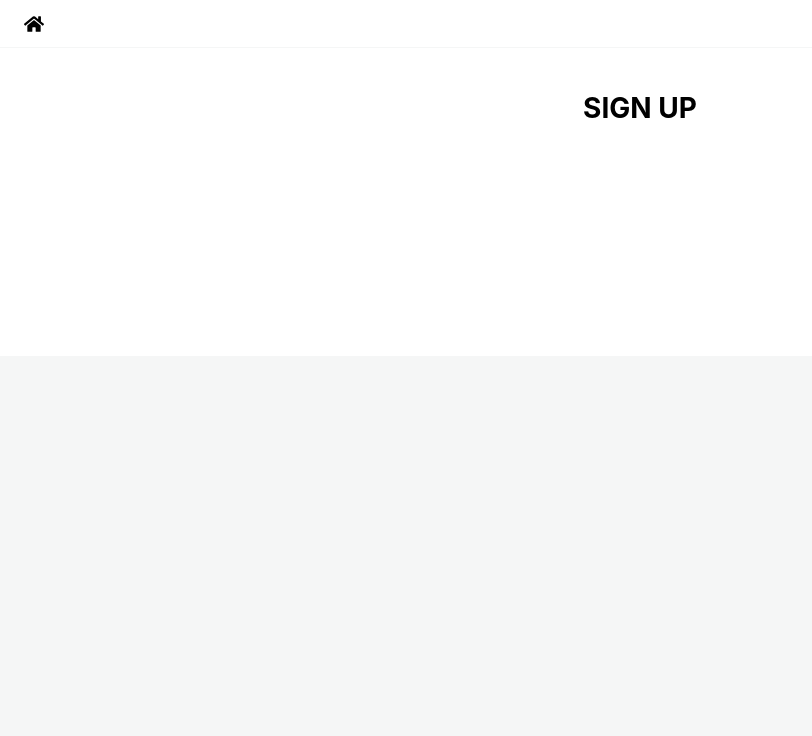
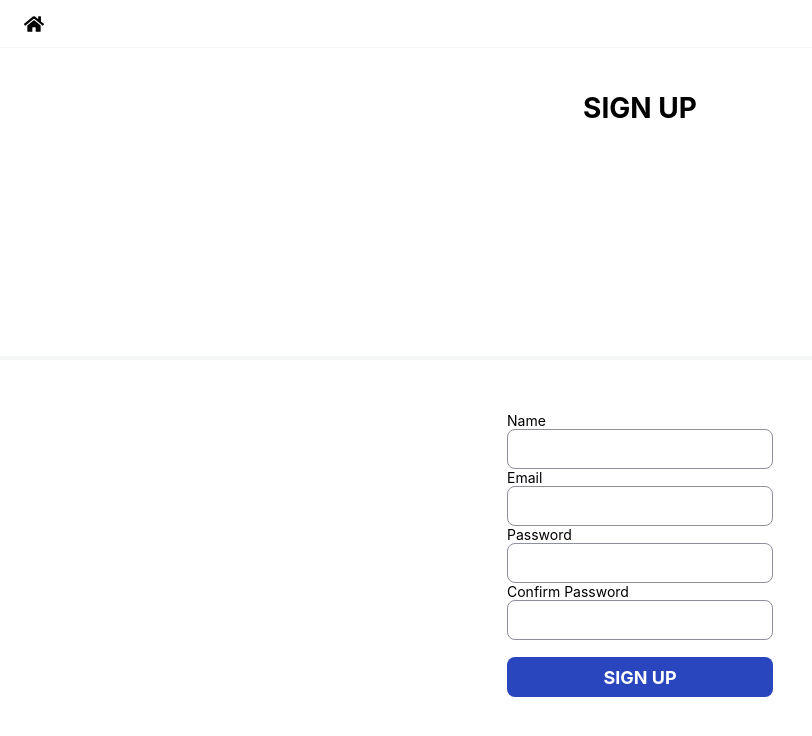
Before and after one commit to alsgudd/soccer-quiz-mobile, a React (Create React App) app in the folder client/: page /signup in a window 1280 px wide. Shown: the top 736 px of the page, without its empty margins (0-812 px from the left). Built offline with nearby package versions, Linux system fonts and the light colour scheme; no server answers.

Commit message:
feat: signUp page 구현, customHook 작성

```diff
--- a/client/src/components/Organisms/SignUpForm.tsx
+++ b/client/src/components/Organisms/SignUpForm.tsx
@@ -0,0 +1,71 @@
+import Atoms from "components/Atoms";
+import { Content, Form } from "components/Molecules";
+import { useForm } from "src/hooks";
+import { validateSignUp } from "src/utils";
+
+const SignUpForm = () => {
+  const {
+    values,
+    errors,
+    submitting,
+    handleChange,
+    handleSubmit
+  } = useForm({
+    initialValues: {
+      name: "",
+      email: "",
+      password: "",
+      confirmPassword: ""
+    },
+    onSubmit: (values) => {},
+    validate: validateSignUp
+  });
+
+  return (
+    <Content>
+      <Form height="400px" handleSubmit={handleSubmit}>
+      <Atoms.Span>Name</Atoms.Span>
+        <Atoms.Input
+          type="name"
+          name="name"
+          value={values.name}
+          onChange={handleChange}
+        />
+        <Atoms.Span>Email</Atoms.Span>
+        <Atoms.Input
+          type="email"
+          name="email"
+          value={values.email}
+          onChange={handleChange}
+        />
+        <Atoms.Span>Password</Atoms.Span>
+        <Atoms.Input
+          type="password"
+          name="password"
+          value={values.email}
+          onChange={handleChange}
+        />
+        <Atoms.Span>Confirm Password</Atoms.Span>
+        <Atoms.Input
+          type="confirmPassword"
+          name="confirmPassword"
+          value={values.confirmPassword}
+          onChange={handleChange}
+        />
+        <br />
+        <Atoms.Button
+          type="submit"
+          designType="primary400"
+          height="40px"
+          width="100%"
+          borderRadius="8px"
+          fontSize="18px"
+        >
+          SIGN UP
+        </Atoms.Button>
+      </Form>
+    </Content>
+  )
+}
+
+export default SignUpForm;
--- a/client/src/components/Organisms/index.ts
+++ b/client/src/components/Organisms/index.ts
@@ -13,7 +13,7 @@ import TrophyNumbers from './TrophyNumbers';
 import LoginForm from './LoginForm';
 import LoginTitleAnimation from './LoginTitleAnimation';
 import SignUpTitleAnimation from './SignUpTitleAnimation';
-
+import SignUpForm from './SignUpForm';
 
 
 export {
@@ -31,5 +31,6 @@ export {
   TrophyNumbers,
   LoginForm,
   LoginTitleAnimation,
-  SignUpTitleAnimation
+  SignUpTitleAnimation,
+  SignUpForm
 };
--- a/client/src/components/Pages/SignUpPage.tsx
+++ b/client/src/components/Pages/SignUpPage.tsx
@@ -1,5 +1,6 @@
 import {
-  SignUpTitleAnimation
+  SignUpTitleAnimation,
+  SignUpForm
 } from "components/Organisms"
 
 
@@ -8,7 +9,7 @@ const SignUpPage = () => {
   return (
     <>
       <SignUpTitleAnimation />
-
+      <SignUpForm />
     </>
   )
 }
--- a/client/src/hooks/useForm.ts
+++ b/client/src/hooks/useForm.ts
@@ -2,8 +2,10 @@ import { error } from "console";
 import React, { useState, useEffect, useCallback } from "react";
 
 interface FormProps {
+  name?: string;
   email?: string;
   password?: string;
+  confirmPassword?: string;
 }
 interface ErrorType {
   email?: string;
```
Also changed, not shown: client/src/components/Organisms/LoginForm.tsx (+7 -1 lines).
